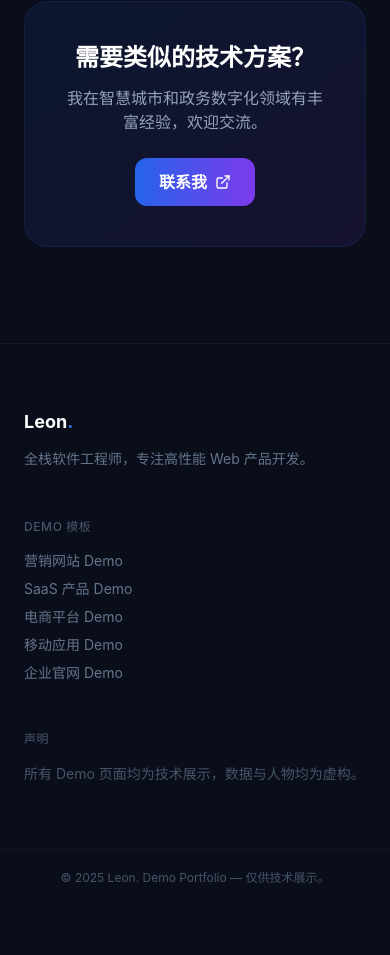
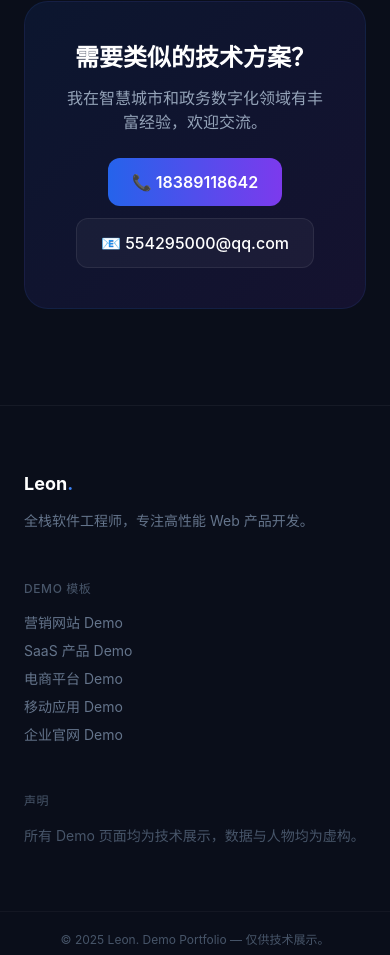
Before and after one commit to Leon-LY/portfolio-demo, a React (Vite) app: page /project/bigscreen in a window 390 px wide. Shown: the part 1990-2945 px from the top of the page. Before the commit the page ends 2896 px from the top, so only its background shows below. Built offline with nearby package versions, Linux system fonts and the light colour scheme.

Commit message:
feat: show phone and email in contact buttons

```diff
--- a/src/data/config.ts
+++ b/src/data/config.ts
@@ -12,6 +12,7 @@ export const personalInfo = {
   title: '全栈软件工程师',
   bio: '10 年全栈开发经验，深耕智慧城市、政务数字化领域。主导过多个城市核心系统——大数据可视化大屏、智慧社区移动端、省统一身份认证、政务服务平台。熟悉 Vue.js / React 生态，擅长复杂业务需求的技术落地。',
   email: '554295000@qq.com',
+  phone: '18389118642',
 }
 
 // ▸ 技术能力 (level 为 0-100)
--- a/src/pages/Home.tsx
+++ b/src/pages/Home.tsx
@@ -70,7 +70,8 @@ export default function Home() {
                 <p className="mt-6 text-base sm:text-lg text-slate-400 leading-relaxed max-w-xl">{personalInfo.bio}</p>
                 <div className="flex flex-wrap gap-3 mt-8">
                   <Link to="/marketing" className="group inline-flex items-center gap-2 px-6 py-3 bg-gradient-to-r from-blue-600 to-violet-600 text-white text-sm font-semibold rounded-xl hover:from-blue-500 hover:to-violet-500 hover:shadow-2xl hover:shadow-blue-500/25 transition-all hover:-translate-y-0.5">查看作品 <ArrowUpRight size={16} className="group-hover:translate-x-0.5 group-hover:-translate-y-0.5 transition-transform" /></Link>
-                  <a href={`mailto:${personalInfo.email}`} className="inline-flex items-center gap-2 px-6 py-3 bg-white/[0.04] text-white text-sm font-medium rounded-xl border border-white/[0.08] hover:bg-white/[0.08] hover:border-white/[0.12] transition-all">联系我</a>
+                  <a href={`tel:${personalInfo.phone}`} className="inline-flex items-center gap-2 px-6 py-3 bg-white/[0.04] text-white text-sm font-medium rounded-xl border border-white/[0.08] hover:bg-white/[0.08] hover:border-white/[0.12] transition-all">{personalInfo.phone}</a>
+                  <a href={`mailto:${personalInfo.email}`} className="inline-flex items-center gap-2 px-6 py-3 bg-white/[0.04] text-white text-sm font-medium rounded-xl border border-white/[0.08] hover:bg-white/[0.08] hover:border-white/[0.12] transition-all">{personalInfo.email}</a>
                 </div>
                 <div className="flex flex-wrap gap-8 mt-12">
                   {heroStats.map(s => (<div key={s.label}><div className="text-2xl sm:text-3xl font-extrabold text-white">{s.value}</div><div className="text-xs text-slate-500 mt-0.5">{s.label}</div></div>))}
--- a/src/pages/ProjectDetail.tsx
+++ b/src/pages/ProjectDetail.tsx
@@ -1,6 +1,6 @@
 import { useParams, Link } from 'react-router-dom'
 import { motion } from 'framer-motion'
-import { ArrowLeft, Check, ExternalLink } from 'lucide-react'
+import { ArrowLeft, Check } from 'lucide-react'
 import PageTransition from '../components/PageTransition'
 import ScrollReveal from '../components/ScrollReveal'
 import { realProjects } from '../data/projects'
@@ -120,10 +120,10 @@ export default function ProjectDetail() {
             <ScrollReveal>
               <h3 className="text-2xl font-bold text-white mb-3">需要类似的技术方案？</h3>
               <p className="text-slate-400 mb-6">我在智慧城市和政务数字化领域有丰富经验，欢迎交流。</p>
-              <a href="mailto:554295000@qq.com"
-                className="inline-flex items-center gap-2 px-6 py-3 bg-gradient-to-r from-blue-600 to-violet-600 text-white font-semibold rounded-xl hover:shadow-xl hover:shadow-blue-500/20 transition-all">
-                联系我 <ExternalLink size={16} />
-              </a>
+              <div className="flex flex-wrap justify-center gap-3">
+                <a href="tel:18389118642" className="inline-flex items-center gap-2 px-6 py-3 bg-gradient-to-r from-blue-600 to-violet-600 text-white font-semibold rounded-xl hover:shadow-xl hover:shadow-blue-500/20 transition-all">📞 18389118642</a>
+                <a href="mailto:554295000@qq.com" className="inline-flex items-center gap-2 px-6 py-3 bg-white/[0.04] text-white font-medium rounded-xl border border-white/[0.08] hover:bg-white/[0.08] transition-all">📧 554295000@qq.com</a>
+              </div>
             </ScrollReveal>
           </div>
         </div>
```
Also changed, not shown: 2 other files (tests, documents, lock files or other folders).
